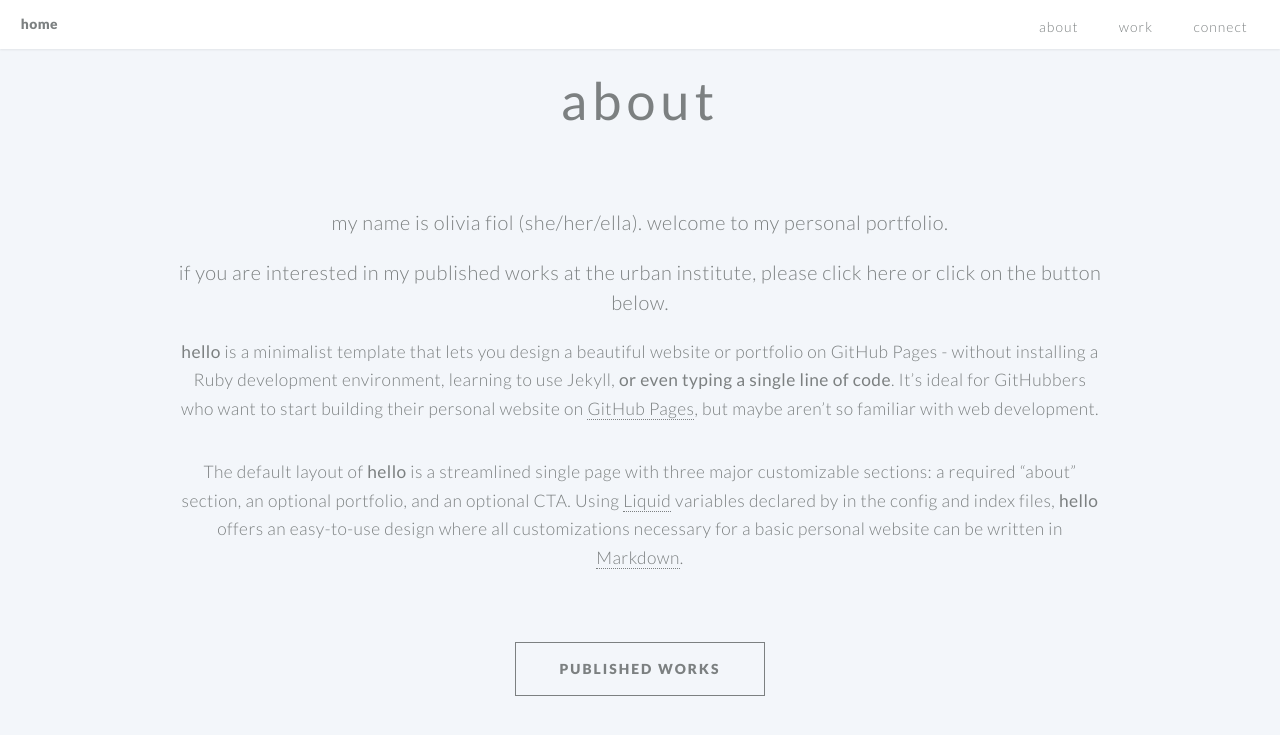
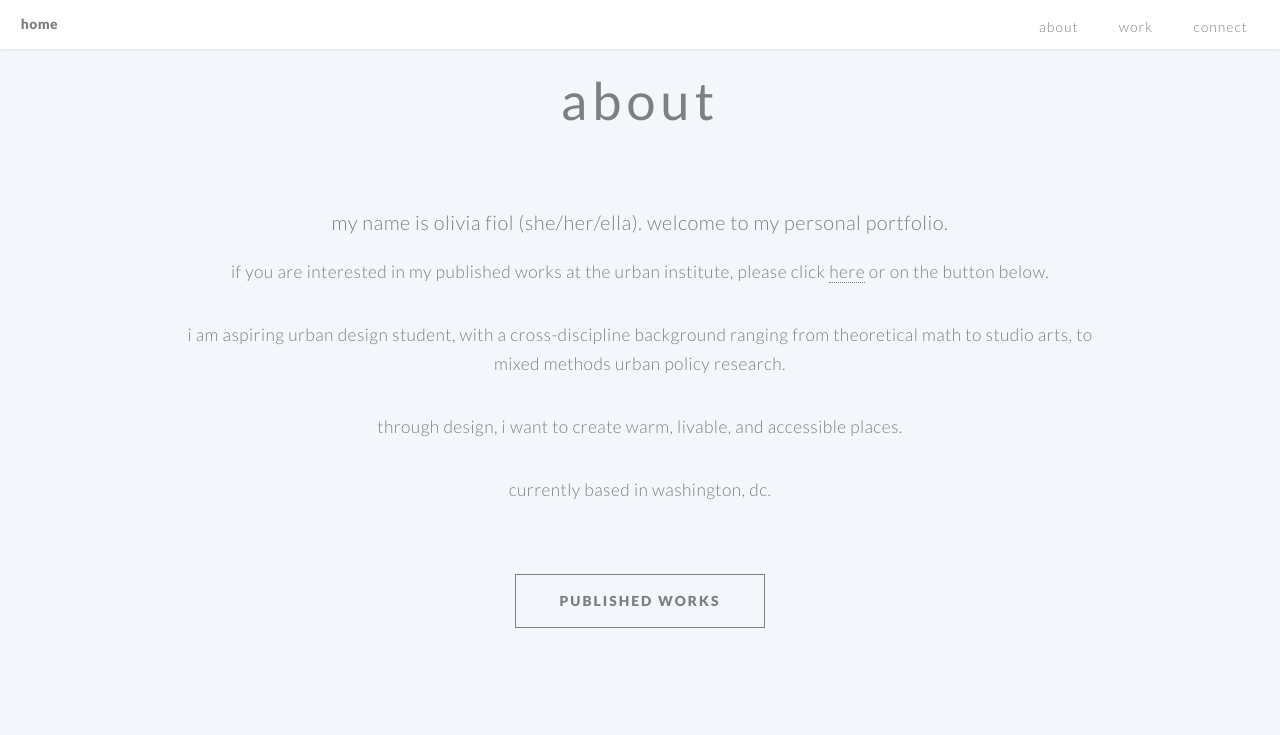
Before and after one commit to olivefoil/olivefoil.github.io, a Jekyll site: the page built from index.md, in a window 1280 px wide and 900 px high, scrolled down 661 px. Shown: the top 735 px of the window. Built offline with Jekyll 4.4.1, drawn with Linux system fonts in a browser that asks for light colours.

Commit message:
bio updates

```diff
--- a/index.md
+++ b/index.md
@@ -45,11 +45,10 @@ cta_button_label: contact # the label on the button
 [//]: # (write a bit about yourself here)
 ### my name is olivia fiol (she/her/ella). welcome to my personal portfolio.
 
-### if you are interested in my published works at the urban institute, please click [here](https://www.urban.org/author/olivia-fiol) or click on the button below.
+if you are interested in my published works at the urban institute, please click [here](https://www.urban.org/author/olivia-fiol) or on the button below.
 
-**hello** is a minimalist template that lets you design a beautiful website or portfolio on GitHub Pages - without installing a Ruby
-development environment, learning to use Jekyll, **or even typing a single line of code**. It's ideal for GitHubbers
-who want to start building their personal website on [GitHub Pages](https://pages.github.com/), but maybe aren't so familiar with web development.
+i am aspiring urban design student, with a cross-discipline background ranging from theoretical math to studio arts, to mixed methods urban policy research.
 
+through design, i want to create warm, livable, and accessible places.
 
-The default layout of **hello** is a streamlined single page with three major customizable sections: a required "about" section, an optional portfolio, and an optional CTA. Using [Liquid](https://shopify.github.io/liquid/) variables declared by in the config and index files, **hello** offers an easy-to-use design where all customizations necessary for a basic personal website can be written in [Markdown](https://www.markdownguide.org/basic-syntax/).
+currently based in washington, dc.
```
